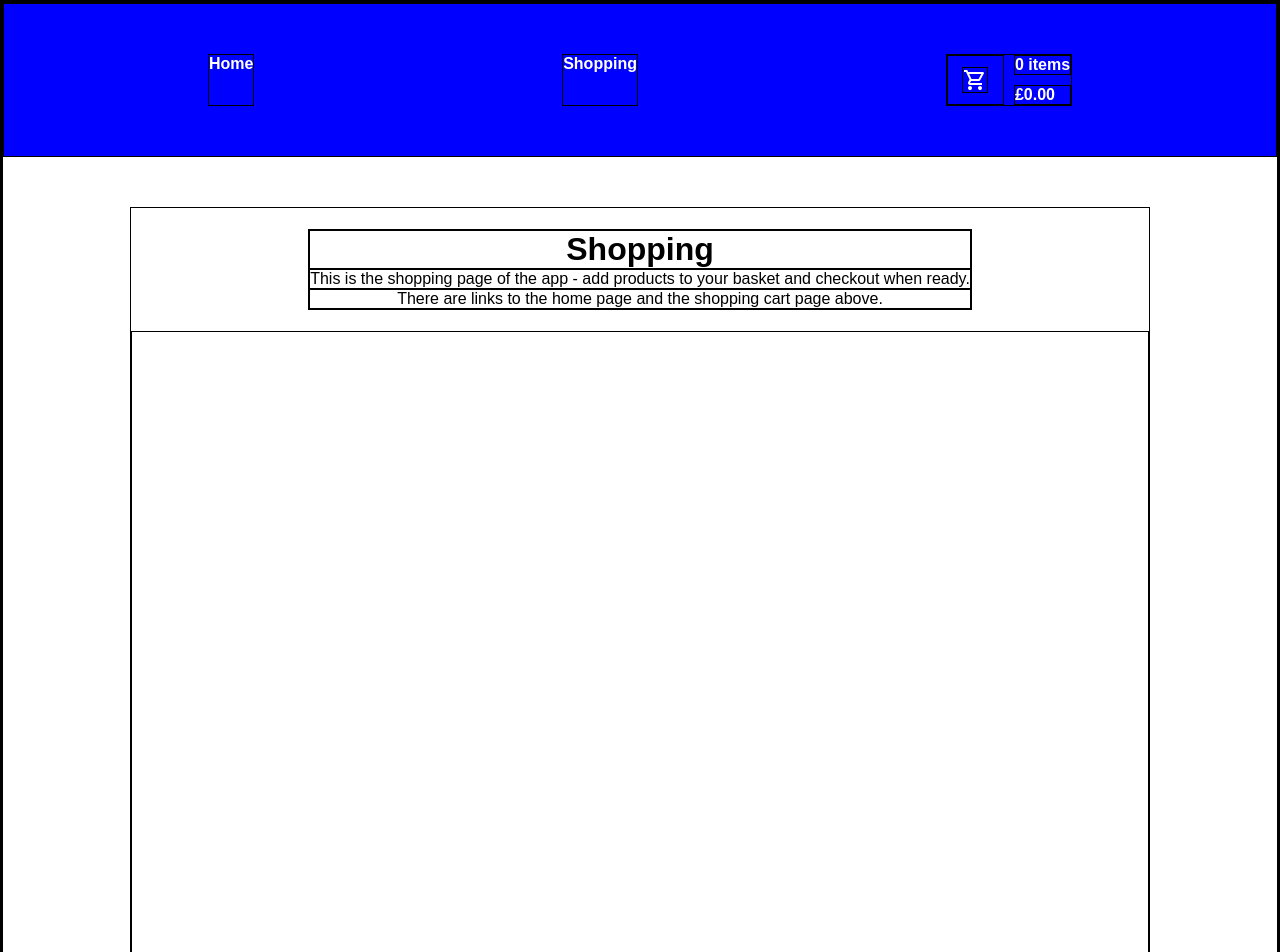
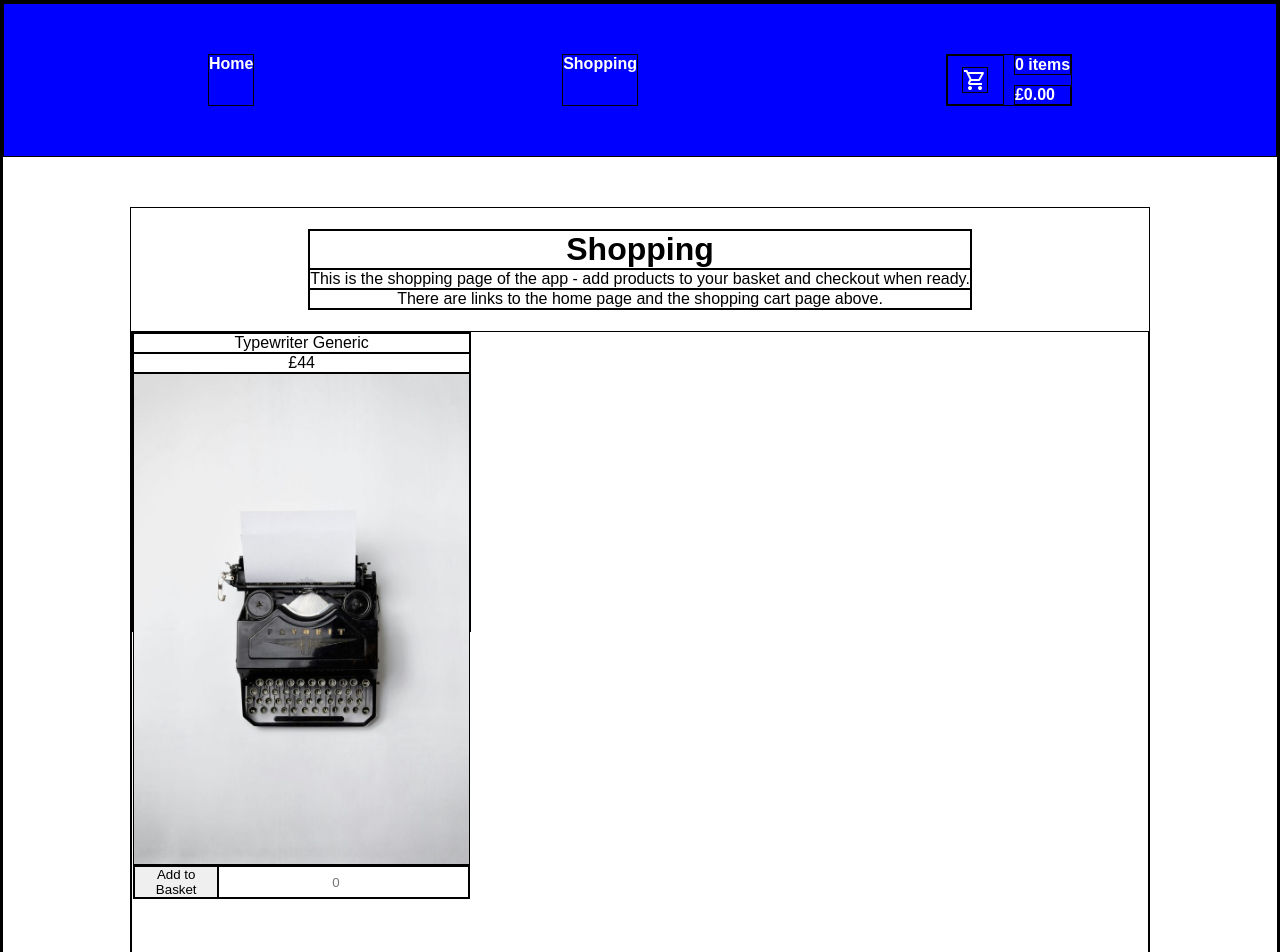
Before and after one commit to Scanceptic/shopping-cart, a React (Vite) app: page /shopping in a window 1280 px wide. Shown: the top 952 px of the page. Built offline with nearby package versions, Linux system fonts and the light colour scheme; no server answers.

Commit message:
fix shopping grid layout sizing

```diff
--- a/src/App.css
+++ b/src/App.css
@@ -73,6 +73,10 @@ nav {
   display: grid;
   grid-template-rows: 1fr 9fr;
   grid-template-columns: 1fr;
+  height: 100%;
+  width: 80%;
+  margin: 50px auto;
+  text-align: center;
 }
 
 #shopping-browser {
@@ -95,8 +99,27 @@ nav {
 
 .shop-item {
   max-width: 350px;
+  max-height: 100%;
+  display: grid;
+  grid-template-rows: 1fr 1fr 4fr 1fr;
+}
+
+.shop-item > * {
+  max-height: 100%;
   max-width: 100%;
-  max-height: 100%;
+}
+
+.shop-item > img {
+  margin: 0 auto;
+}
+
+.basket-container {
+  display: grid;
+  grid-template-columns: 1fr 3fr;
+}
+
+.basket-container > * {
+  text-align: center;
 }
 
 #footer {
--- a/src/ShopItem.jsx
+++ b/src/ShopItem.jsx
@@ -9,8 +9,14 @@ const ShopItem = ({ addItemToBasket, name, cost, image=typewriter }) => {
         <div className='shop-item'>
             <p>{item.name}</p>
             <p>{"£"+item.cost}</p>
-            <img src={image} height={"50%"}></img>
-            <button onClick = {() => addItemToBasket(item)}>Add to Basket</button>
+            <img src={image}></img>
+            <div className='basket-container'>
+                <button className='add-to-basket' onClick = {() => {
+                    const inputElement = document.getEl
+                    addItemToBasket(item)
+                }}>Add to Basket</button>
+                <input className='item-quantity' type='number' min={0} placeholder='0'></input>
+            </div>
         </div>
     )
 }
--- a/src/Shopping.jsx
+++ b/src/Shopping.jsx
@@ -10,9 +10,13 @@ const Shopping = () => {
   const [basketItems, setBasketItems] = useState([]);
 
   // add new item to basket
-  function addItemToBasket(item) {
+  function addItemToBasket(item, quantity) {
+    const newItems = [];
     // copy current basket with new item added
-    const newBasket = [...basketItems, item];
+    for (let i=0; i<quantity; i++) {
+      newItems.push(item);
+    }
+    const newBasket = [...basketItems, newItems];
     // set basket to new basket
     setBasketItems(newBasket);
   }
@@ -76,7 +80,7 @@ const Shopping = () => {
   return (
     <>
       < Navbar basketItems={basketItems}/>
-      <div className="content shopping">
+      <div className="shopping">
         <div className="heading">
           <h1>Shopping</h1>
           <p>
@@ -88,6 +92,7 @@ const Shopping = () => {
         </div>
         <div id="shopping-browser">
           {/* for each item in store array, create new ShopItem component here */}
+          <ShopItem addItemToBasket={addItemToBasket} name="Typewriter Generic" cost={44} />
           {!shopItems.loading && localItems}
         </div>
       </div>
```
